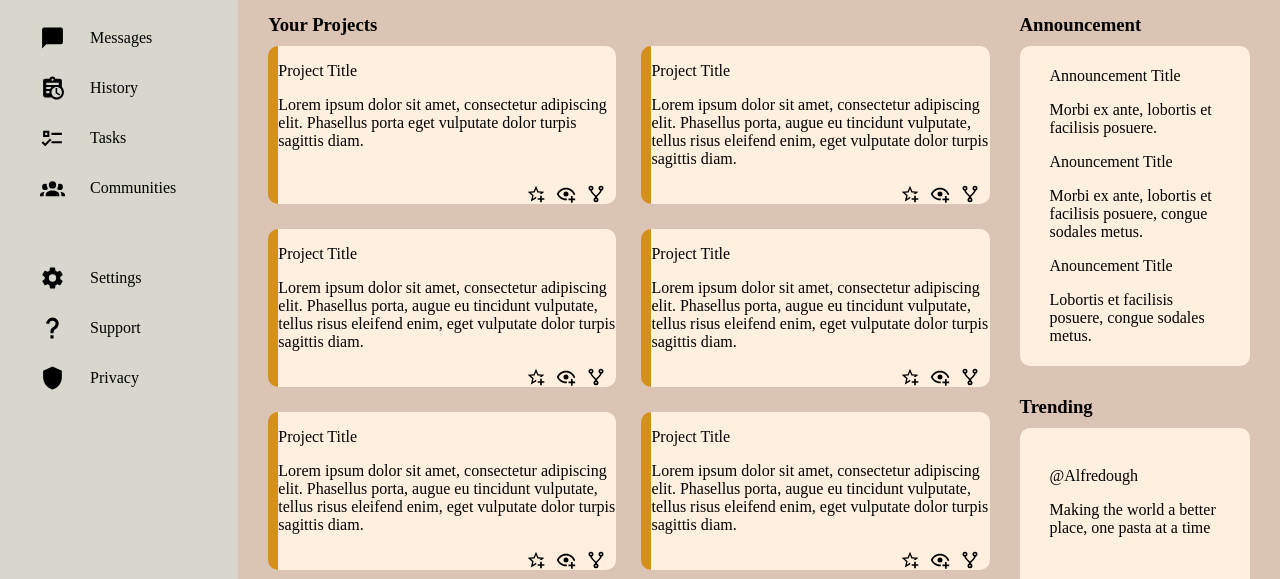
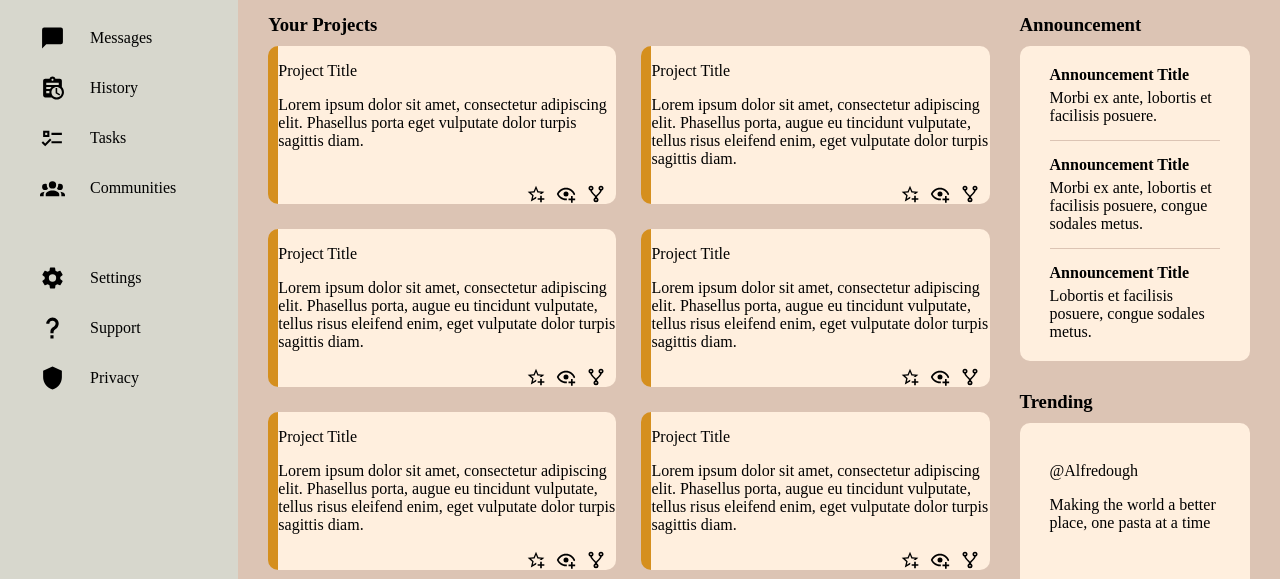
Before and after one commit to Belle-cmd/dashboard, a plain HTML site: page index.html in a window 1280 px wide. Shown: the part 175-754 px from the top of the page. Drawn offline with Linux system fonts and the light colour scheme.

Commit message:
Style announcement section

```diff
--- a/index.html
+++ b/index.html
@@ -207,20 +207,20 @@
             <h3>Announcement</h3>
             <div class="announcement">
                 <div class="announcement-card">
-                    <p>Announcement Title</p>
+                    <h4>Announcement Title</h4>
                     <p>
                         Morbi ex ante, lobortis et facilisis posuere.
                     </p>
                 </div>
                 <div class="announcement-card">
-                    <p>Anouncement Title</p>
+                    <h4>Announcement Title</h4>
                     <p>
                         Morbi ex ante, lobortis et facilisis posuere, congue sodales
                         metus.
                     </p>
                 </div>
                     <div class="announcement-card">
-                        <p>Anouncement Title</p>
+                        <h4>Announcement Title</h4>
                         <p>
                             Lobortis et facilisis posuere, congue sodales
                             metus.
--- a/style.css
+++ b/style.css
@@ -209,6 +209,18 @@ h3 {
 }
 .announcement-card {
     margin: 0 20px;
+    padding: 15px 0;
+}
+.announcement-card:nth-of-type(2) {
+    border-top: 1px solid var(--content-bg-color);
+    border-bottom: 1px solid var(--content-bg-color);
+}
+.announcement-card h4 {
+    margin-top: 0;
+    margin-bottom: 5px;
+}
+.announcement-card p {
+    margin: 0;
 }
 .trending {
     background-color: var(--main-color);
```
